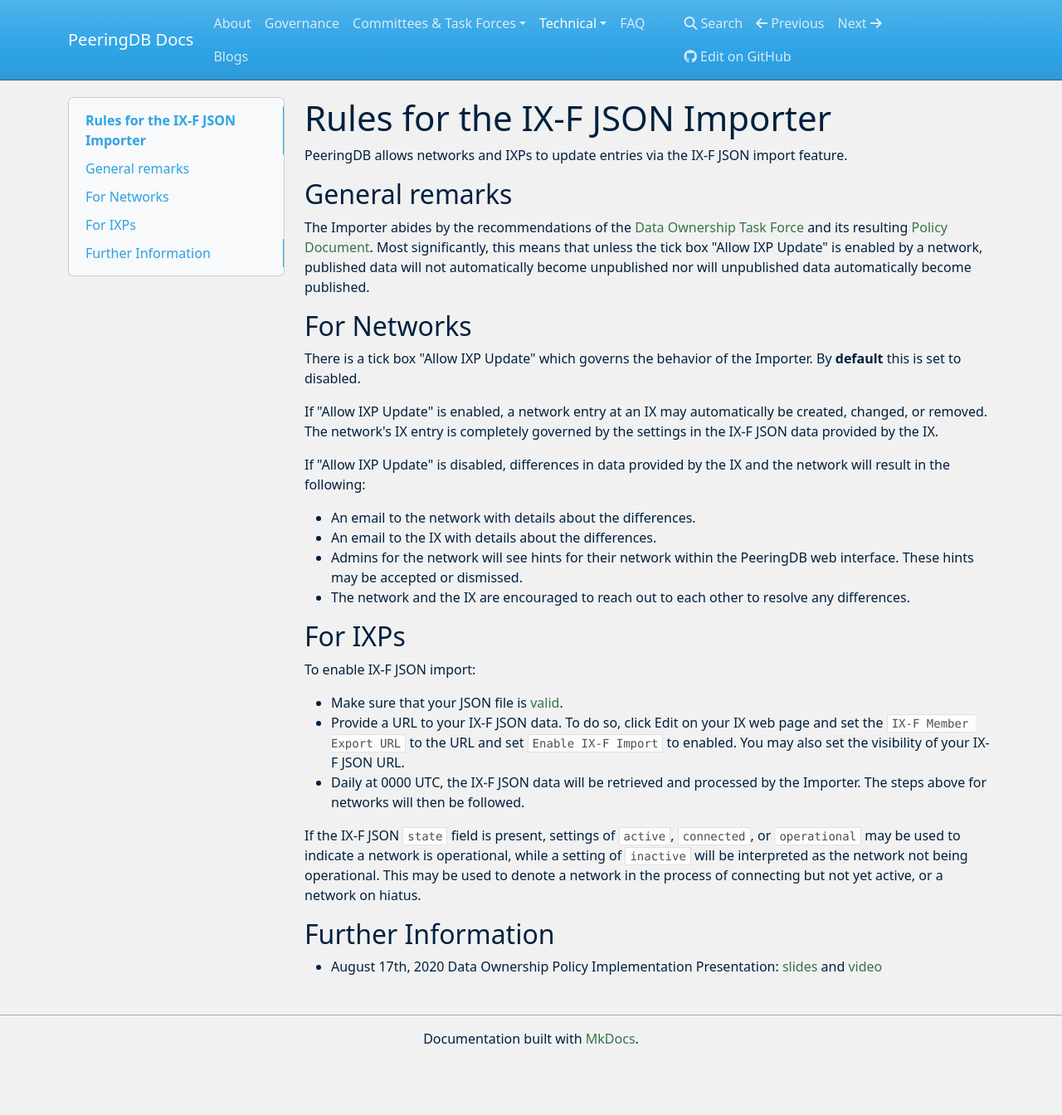
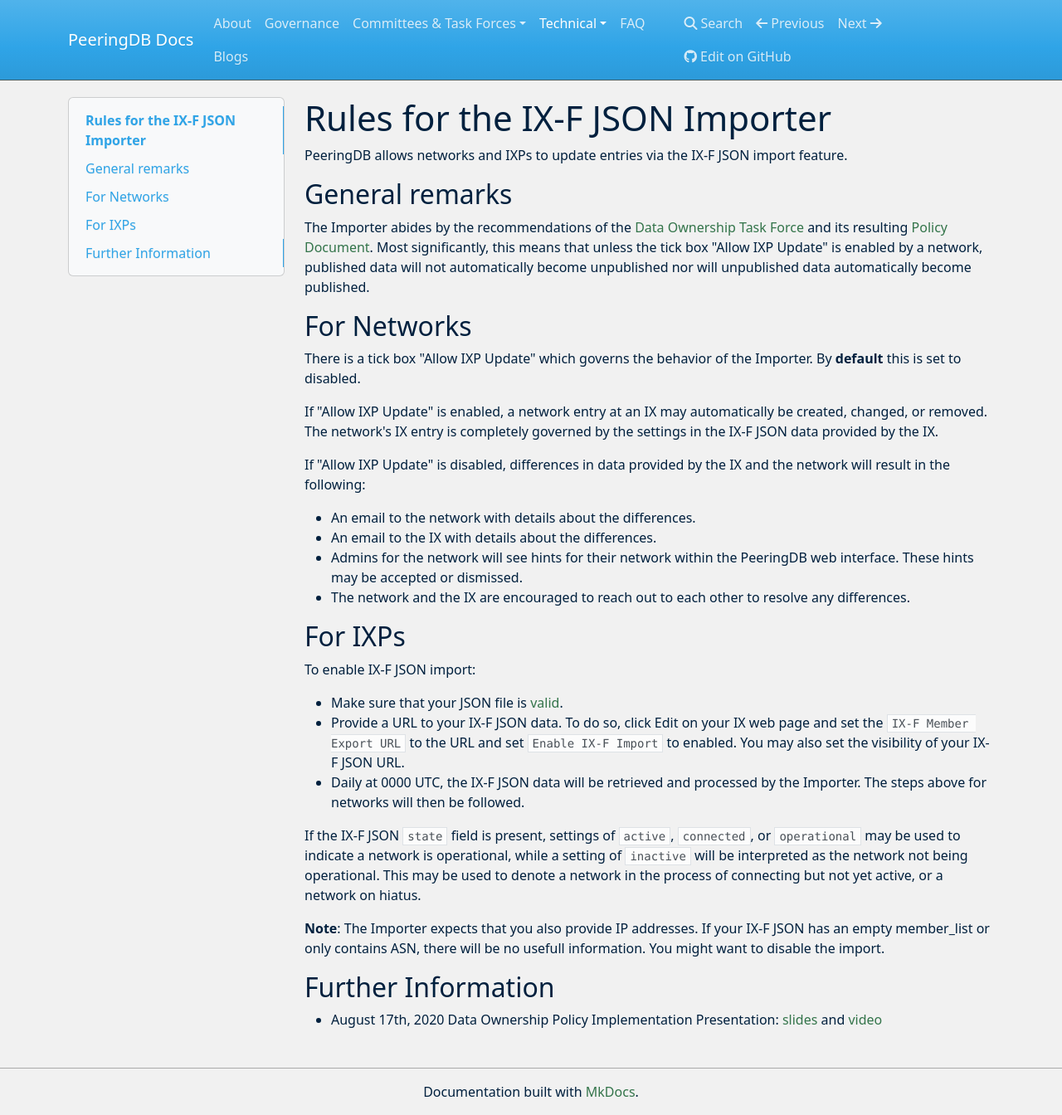
Before and after one commit to peeringdb/docs, an MkDocs documentation site: the page built from docs/ix-f-json-import-rules.md, in a window 1280 px wide and 1344 px high. Shown: the whole window at 83% size. Built offline with MkDocs 1.6.1, drawn with Linux system fonts in a browser that asks for light colours; nearby versions of some CDN libraries.

Commit message:
Update ix-f-json-import-rules.md
Add a note for  IXP

```diff
--- a/docs/ix-f-json-import-rules.md
+++ b/docs/ix-f-json-import-rules.md
@@ -25,5 +25,7 @@
 
 If the IX-F JSON `state` field is present, settings of `active`, `connected`, or `operational` may be used to indicate a network is operational, while a setting of `inactive` will be interpreted as the network not being operational. This may be used to denote a network in the process of connecting but not yet active, or a network on hiatus.
 
+**Note**: The Importer expects that you also provide IP addresses. If your IX-F JSON has an empty member_list or only contains ASN, there will be no usefull information. You might want to disable the import.
+
 ## Further Information
 - August 17th, 2020 Data Ownership Policy Implementation Presentation: [slides](/presentation/20200817-dtf-implementation.pdf) and [video](https://youtu.be/mtT_HojbIPs)
```
